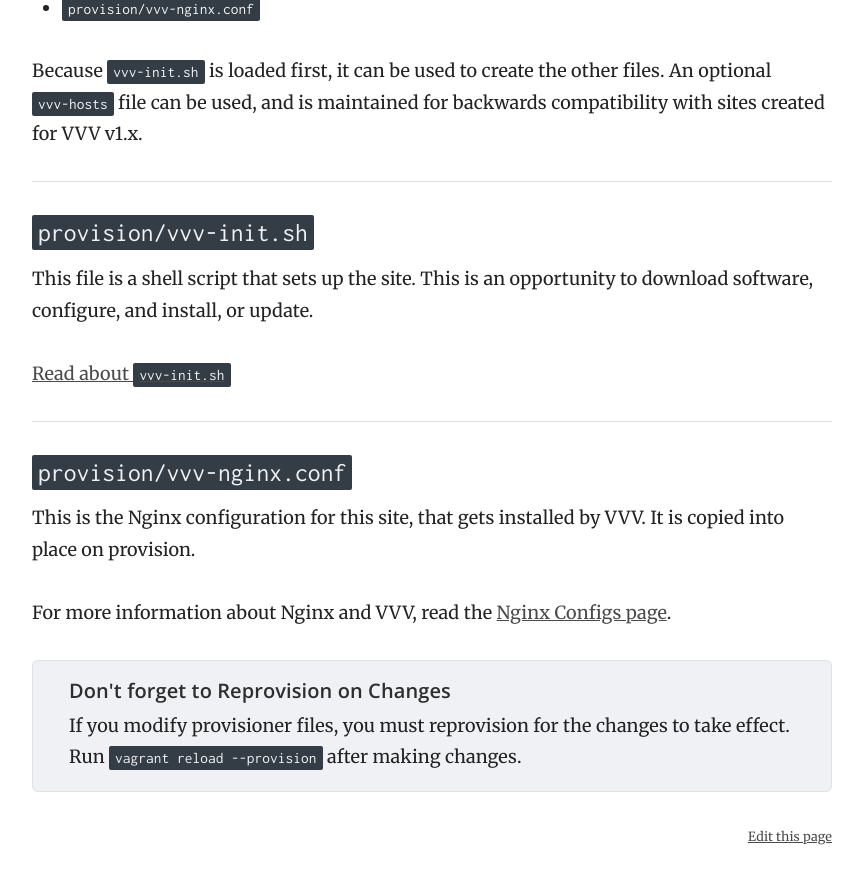
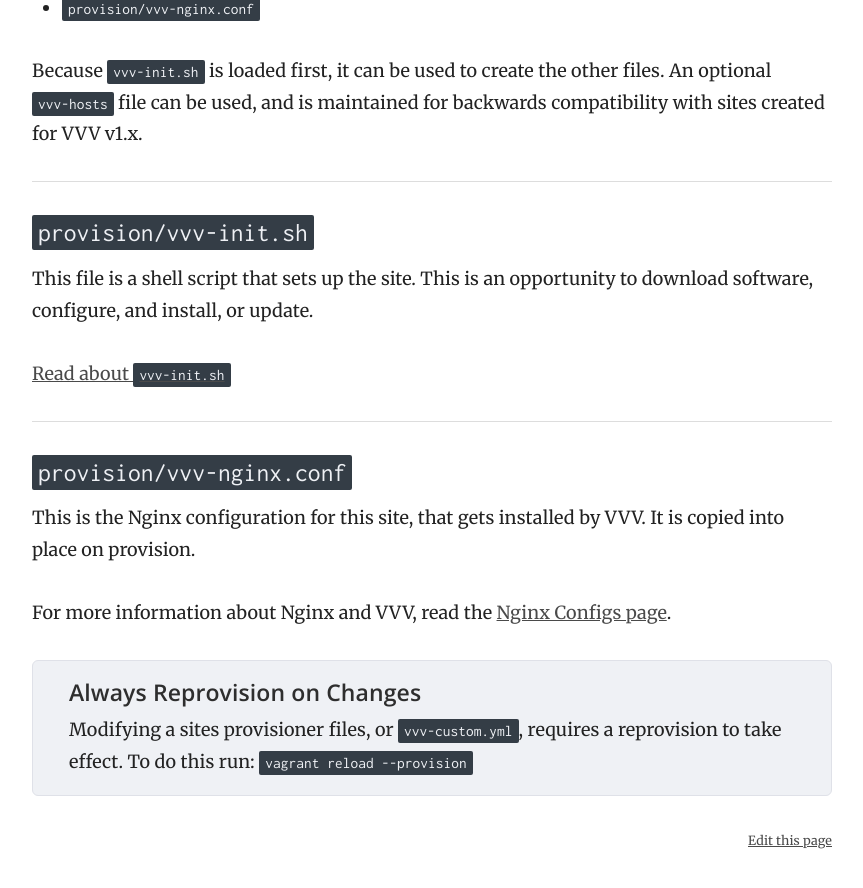
Before and after one commit to Varying-Vagrant-Vagrants/varyingvagrantvagrants.org, a Jekyll site: the page built from docs/en-US/site-templates/index.md, in a window 1280 px wide and 900 px high, scrolled down 822 px. Shown: the top 888 px of the window, without its empty margins (358-1221 px from the left). Built offline with Jekyll 4.4.1, drawn with Linux system fonts in a browser that asks for light colours.

Commit message:
moves the always reprovision note to an include and rewords it for clarity

```diff
--- /dev/null
+++ b/_includes/always_reprovision.html
@@ -0,0 +1,4 @@
+<div class="note">
+	<h4>Always Reprovision on Changes</h4>
+	Modifying a sites provisioner files, or <code>vvv-custom.yml</code>, requires a reprovision to take effect. To do this run: <code>vagrant reload --provision</code>
+</div>
--- a/docs/en-US/site-templates/index.md
+++ b/docs/en-US/site-templates/index.md
@@ -35,7 +35,4 @@ This is the Nginx configuration for this site, that gets installed by VVV. It is
 
 For more information about Nginx and VVV, read the [Nginx Configs page](nginx-configs.md).
 
-<div class="note">
-	<h5>Don't forget to Reprovision on Changes</h5>
-	If you modify provisioner files, you must reprovision for the changes to take effect. Run <code>vagrant reload --provision</code> after making changes.
-</div>
+{% include always_reprovision.html %}
```
Also changed, not shown: docs/en-US/adding-a-new-site/custom-domains-hosts.md (+1 -4 lines), docs/en-US/adding-a-new-site/index.md (+1 -4 lines), docs/en-US/site-templates/nginx-configs.md (+1 -4 lines), docs/en-US/site-templates/setup-script.md (+1 -4 lines).
